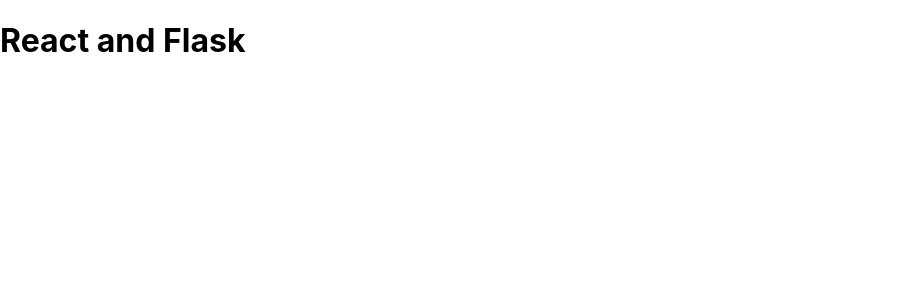
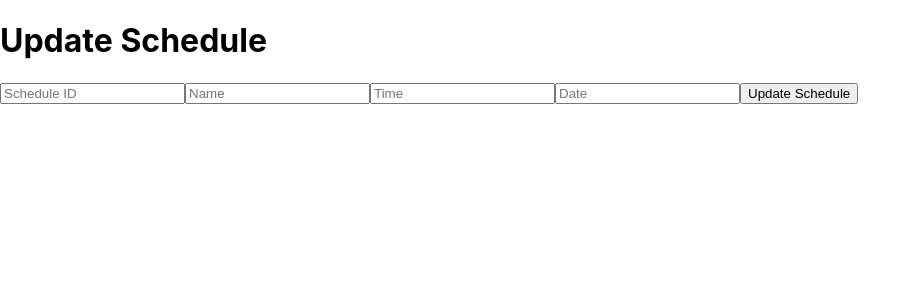
Before and after one commit to tyrotoxism1/patient_schedular_DB, a React (Create React App) app in the folder frontend/: page / in a window 1280 px wide. Shown: the top 300 px of the page, without its empty margins (0-921 px from the left). Built offline with nearby package versions, Linux system fonts and the light colour scheme; no server answers.

Commit message:
Connected frontend to backend

```diff
--- a/frontend/src/App.js
+++ b/frontend/src/App.js
@@ -1,27 +1,72 @@
-import React, { useState, useEffect} from 'react'
+import React, { useState, useEffect } from 'react'
 
 function App() {
-  const [data, setData] = useState([{}])
+  const [id, setId] = useState('');
+  const [name, setName] = useState('');
+  const [time, setTime] = useState('');
+  const [date, setDate] = useState('');
+  const [message, setMessage] = useState('');
 
- useEffect(() => {
-  fetch("/Patients")
-    .then(res => {
-      if (!res.ok) {
-        throw new Error('Network response was not ok');
+  const handleUpdate = async () => {
+    const data = {
+      id,
+      name,
+      time,
+      date
+    };
+     try {
+      const response = await fetch('/Schedules', {
+        method: 'PUT',
+        headers: {
+          'Content-Type': 'application/json'
+        },
+        body: JSON.stringify(data)
+      });
+
+      const result = await response.json();
+
+      if (response.ok) {
+        setMessage(result.message);
+      } else {
+        setMessage(result.message);
       }
-      return res.json();
-    })
-    .then(data => {
-      setData(data);
-      console.log(data);
-    })
-    .catch(error => console.error('Error:', error));
-}, []);
+    } catch (error) {
+      console.error('Error:', error);
+      setMessage('An error occurred while updating the schedule.');
+    }
+  };
+
+
   return (
-    <div className='App'>
-      <header className='App-header'>
-        <h1>React and Flask</h1>
-        {data ? <p>{data.message}</p> : <p>Loading...</p>}
+    <div className="App">
+      <header className="App-header">
+        <h1>Update Schedule</h1>
+        <input
+          type="text"
+          placeholder="Schedule ID"
+          value={id}
+          onChange={(e) => setId(e.target.value)}
+        />
+        <input
+          type="text"
+          placeholder="Name"
+          value={name}
+          onChange={(e) => setName(e.target.value)}
+        />
+        <input
+          type="text"
+          placeholder="Time"
+          value={time}
+          onChange={(e) => setTime(e.target.value)}
+        />
+        <input
+          type="text"
+          placeholder="Date"
+          value={date}
+          onChange={(e) => setDate(e.target.value)}
+        />
+        <button onClick={handleUpdate}>Update Schedule</button>
+        {message && <p>{message}</p>}
       </header>
     </div>
   );
```
Also changed, not shown: 1 other file (tests, documents, lock files or other folders).
